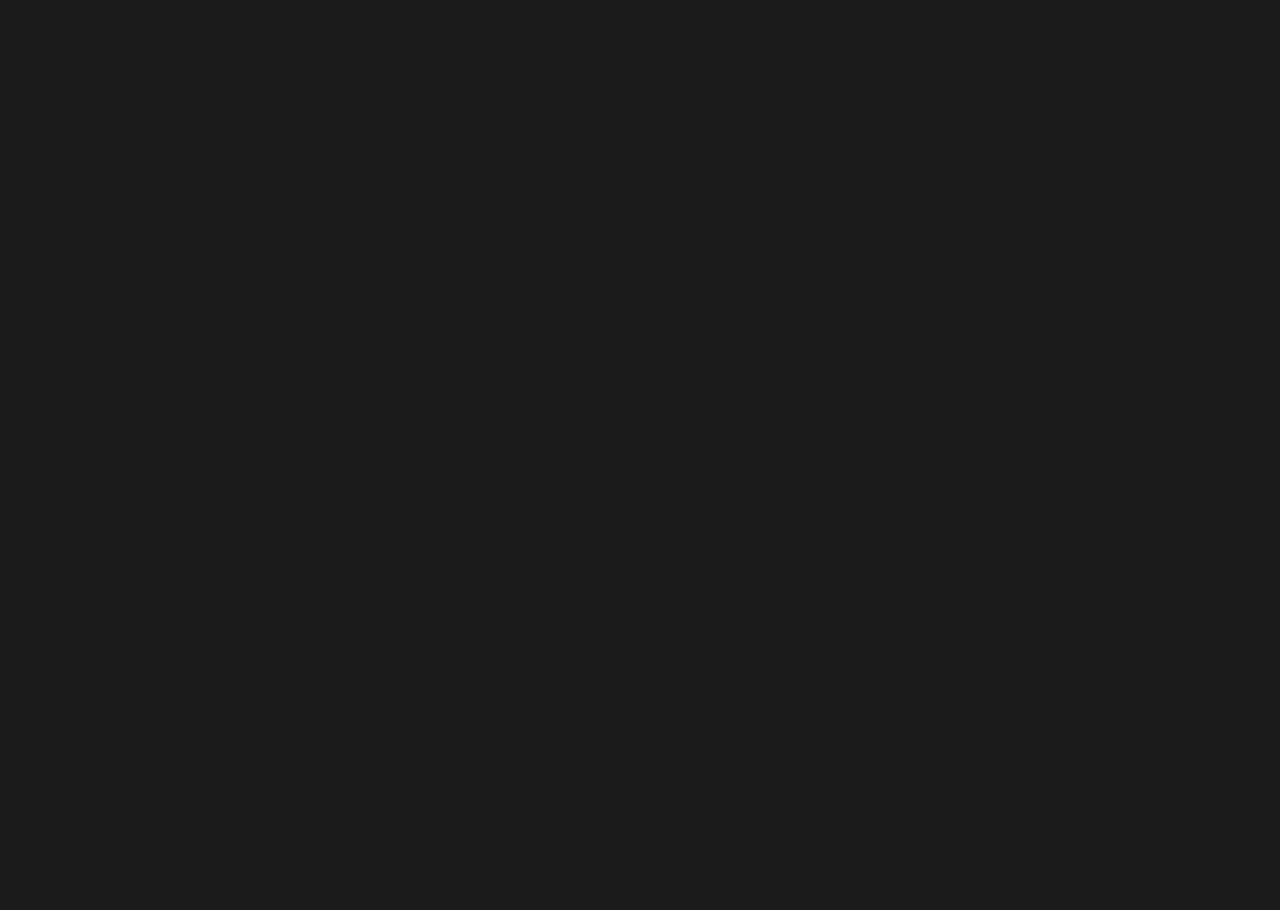
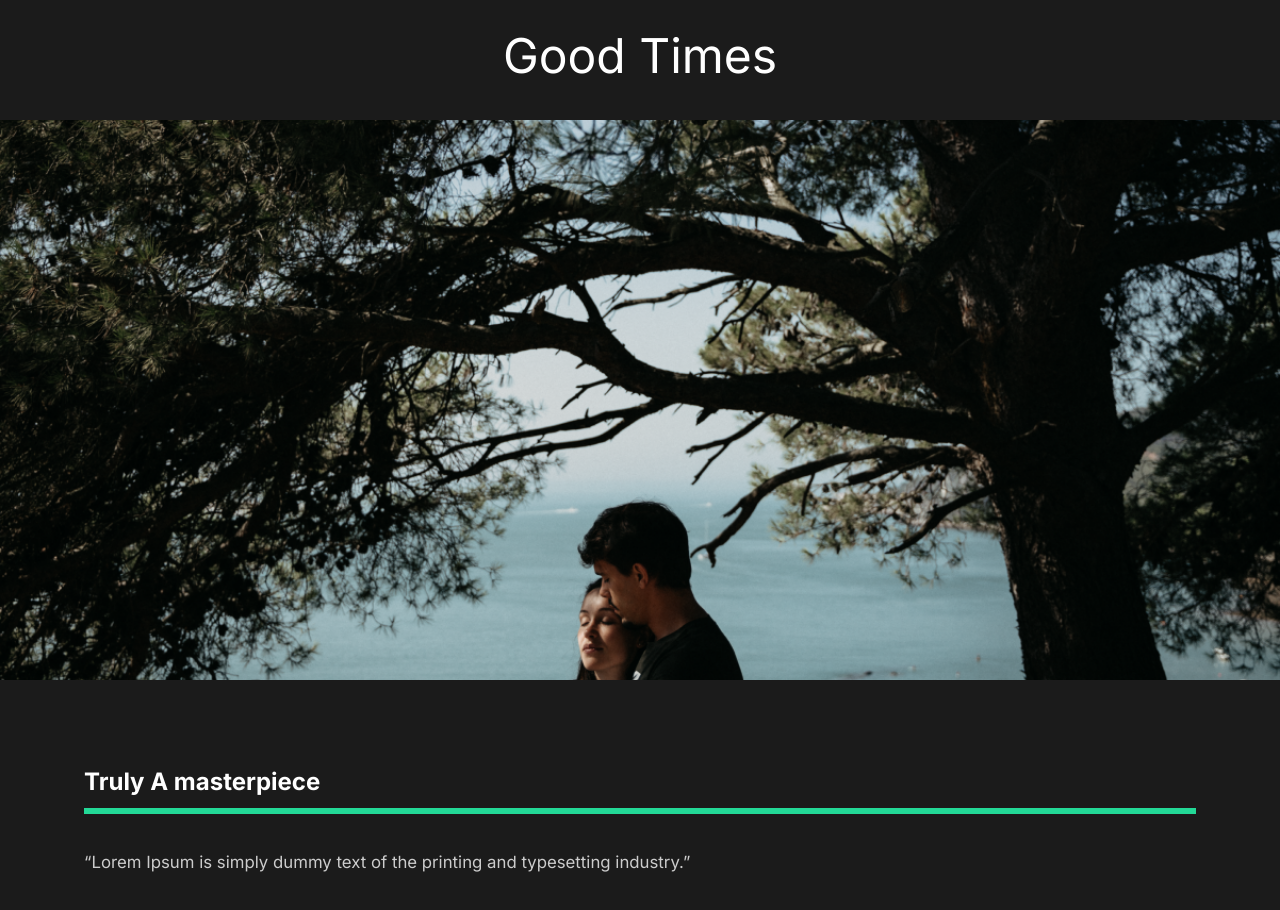
Before and after one commit to Henriqueperoni/react-course-second-projec, a React (Create React App) app: page /work/good-times in a window 1280 px wide. Shown: the part 120-1030 px from the top of the page. Before the commit the page ends 800 px from the top, so only its background shows below. Built offline with nearby package versions, Linux system fonts and the light colour scheme.

Commit message:
Styled Movie Details

```diff
--- a/src/App.js
+++ b/src/App.js
@@ -6,6 +6,7 @@
 import ContactUs from "./pages/ContactUs";
 import OurWork from "./pages/OurWork";
 import Nav from "./components/Nav";
+import MovieDetail from "./pages/MovieDetail";
 
 // Router
 import { Switch, Route } from "react-router-dom";
@@ -19,8 +20,11 @@
         <Route path="/" exact>
           <AboutUs />
         </Route>
-        <Route path="/work">
+        <Route path="/work" exact>
           <OurWork />
+        </Route>
+        <Route path="/work/:id">
+          <MovieDetail />
         </Route>
         <Route path="/contact">
           <ContactUs />
--- /dev/null
+++ b/src/movieState.js
@@ -0,0 +1,81 @@
+//Import Images
+import athlete from "./img/athlete-small.png";
+import goodtimes from "./img/goodtimes-small.png";
+import theracer from "./img/theracer-small.png";
+import athlete2 from "./img/athlete2.png";
+import goodtimes2 from "./img/good-times2.jpg";
+import theracer2 from "./img/the-racer2.jpg";
+
+export const MovieState = () => {
+  return [
+    {
+      title: "The Athlete",
+      mainImg: athlete,
+      secondaryImg: athlete2,
+      url: "/work/the-athlete",
+      awards: [
+        {
+          title: "Truly A masterpiece",
+          description:
+            "“Lorem Ipsum is simply dummy text of the printing and typesetting industry.”",
+        },
+        {
+          title: "Fresh look on a brutal sport.",
+          description:
+            "“Lorem Ipsum is simply dummy text of the printing and typesetting industry.”",
+        },
+        {
+          title: "It’s okay lmao.",
+          description:
+            "“Lorem Ipsum is simply dummy text of the printing and typesetting industry.”",
+        },
+      ],
+    },
+    {
+      title: "Good Times",
+      mainImg: goodtimes,
+      url: "/work/good-times",
+      secondaryImg: goodtimes2,
+      awards: [
+        {
+          title: "Truly A masterpiece",
+          description:
+            "“Lorem Ipsum is simply dummy text of the printing and typesetting industry.”",
+        },
+        {
+          title: "Fresh look on a brutal sport.",
+          description:
+            "“Lorem Ipsum is simply dummy text of the printing and typesetting industry.”",
+        },
+        {
+          title: "It’s okay lmao.",
+          description:
+            "“Lorem Ipsum is simply dummy text of the printing and typesetting industry.”",
+        },
+      ],
+    },
+    {
+      title: "The Racer",
+      mainImg: theracer,
+      url: "/work/the-racer",
+      secondaryImg: theracer2,
+      awards: [
+        {
+          title: "Truly A masterpiece",
+          description:
+            "“Lorem Ipsum is simply dummy text of the printing and typesetting industry.”",
+        },
+        {
+          title: "Fresh look on a brutal sport.",
+          description:
+            "“Lorem Ipsum is simply dummy text of the printing and typesetting industry.”",
+        },
+        {
+          title: "It’s okay lmao.",
+          description:
+            "“Lorem Ipsum is simply dummy text of the printing and typesetting industry.”",
+        },
+      ],
+    },
+  ];
+};
--- /dev/null
+++ b/src/pages/MovieDetail.js
@@ -0,0 +1,109 @@
+import React, { useEffect, useState } from "react";
+import styled from "styled-components";
+import { useHistory } from "react-router-dom";
+import { MovieState } from "../movieState";
+
+const MovieDetail = () => {
+  const history = useHistory();
+  const url = history.location.pathname;
+  const [movies, setMovies] = useState(MovieState);
+  const [movie, setMovie] = useState(null);
+
+  // useEffect
+  useEffect(() => {
+    const currentMovie = movies.filter((stateMovie) => stateMovie.url === url);
+    setMovie(currentMovie[0]);
+  }, [movies, url]);
+  return (
+    <>
+      {movie && (
+        <Details>
+          <HeadLine>
+            <h2>{movie.title}</h2>
+            <img src={movie.mainImg} alt="movie" />
+          </HeadLine>
+          <Awards>
+            {movie.awards.map((award) => (
+              <Award
+                title={award.title}
+                description={award.description}
+                key={award.title}
+              />
+            ))}
+          </Awards>
+          <ImageDisplay>
+            <img src={movie.secondaryImg} alt="movie" />
+          </ImageDisplay>
+        </Details>
+      )}
+    </>
+  );
+};
+
+const Details = styled.div`
+  color: white;
+`;
+
+const HeadLine = styled.div`
+  min-height: 90vh;
+  padding-top: 20vh;
+  position: relative;
+  h2 {
+    position: absolute;
+    top: 10%;
+    left: 50%;
+    transform: translate(-50%, -10%);
+  }
+  img {
+    width: 100%;
+    height: 70vh;
+    object-fit: cover;
+  }
+`;
+const Awards = styled.div`
+  min-height: 80vh;
+  display: flex;
+  margin: 5rem 10rem;
+  align-items: center;
+  justify-content: space-around;
+  @media (max-width: 1500px) {
+    display: block;
+    margin: 2rem 2rem;
+  }
+`;
+const AwardStyle = styled.div`
+  padding: 5rem;
+  h3 {
+    font-size: 2rem;
+  }
+  .line {
+    width: 100%;
+    background: #23d997;
+    height: 0.5rem;
+    margin: 1rem 0rem;
+  }
+  p {
+    padding: 2rem 0rem;
+  }
+`;
+const ImageDisplay = styled.div`
+  min-height: 50vh;
+  img {
+    width: 100%;
+    height: 100vh;
+    object-fit: cover;
+  }
+`;
+
+//Award Component
+const Award = ({ title, description }) => {
+  return (
+    <AwardStyle>
+      <h3>{title}</h3>
+      <div className="line"></div>
+      <p>{description}</p>
+    </AwardStyle>
+  );
+};
+
+export default MovieDetail;
--- a/src/pages/OurWork.js
+++ b/src/pages/OurWork.js
@@ -1,11 +1,59 @@
 import React from "react";
+import styled from "styled-components";
+import { Link } from "react-router-dom";
+// Images
+import athlete from "../img/athlete-small.png";
+import theracer from "../img/theracer-small.png";
+import goodtimes from "../img/goodtimes-small.png";
 
 const OurWork = () => {
   return (
-    <div>
-      <h1>Our Work</h1>
-    </div>
+    <Work>
+      <Movie>
+        <h2>The Athlete</h2>
+        <div className="line"></div>
+        <Link to="/work/the-athlete">
+          <img src={athlete} alt="athlete" />
+        </Link>
+      </Movie>
+      <Movie>
+        <h2>The Racer</h2>
+        <div className="line"></div>
+        <Link to="/work/the-racer">
+          <img src={theracer} alt="theracer" />
+        </Link>
+      </Movie>
+      <Movie>
+        <h2>Good Times</h2>
+        <div className="line"></div>
+        <Link to="/work/good-times">
+          <img src={goodtimes} alt="goodtimes" />
+        </Link>
+      </Movie>
+    </Work>
   );
 };
 
+const Work = styled.div`
+  min-height: 100vh;
+  overflow: hidden;
+  padding: 5rem 10rem;
+  h2 {
+    padding: 1rem 0rem;
+  }
+`;
+const Movie = styled.div`
+  padding-bottom: 10rem;
+  .line {
+    height: 0.5rem;
+    background: #cccccc;
+    margin-bottom: 3rem;
+  }
+  img {
+    width: 100%;
+    height: 70vh;
+    object-fit: cover;
+  }
+`;
+
 export default OurWork;
```
Also changed, not shown: 1 other file (tests, documents, lock files or other folders).
